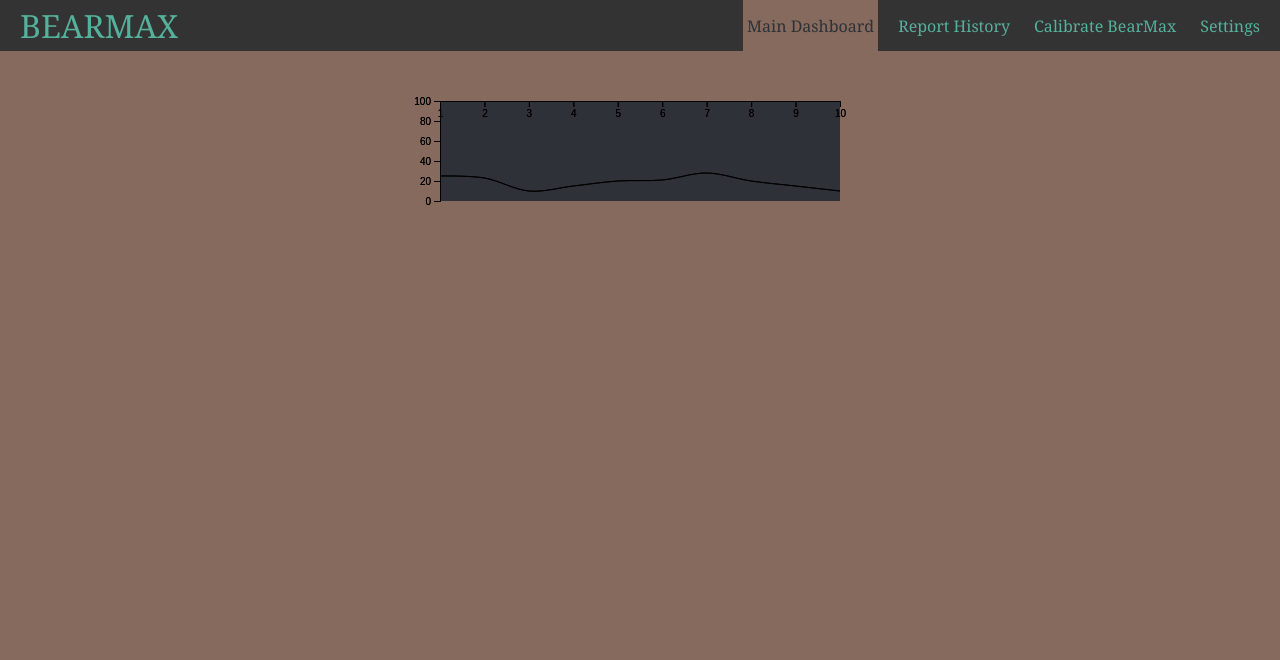
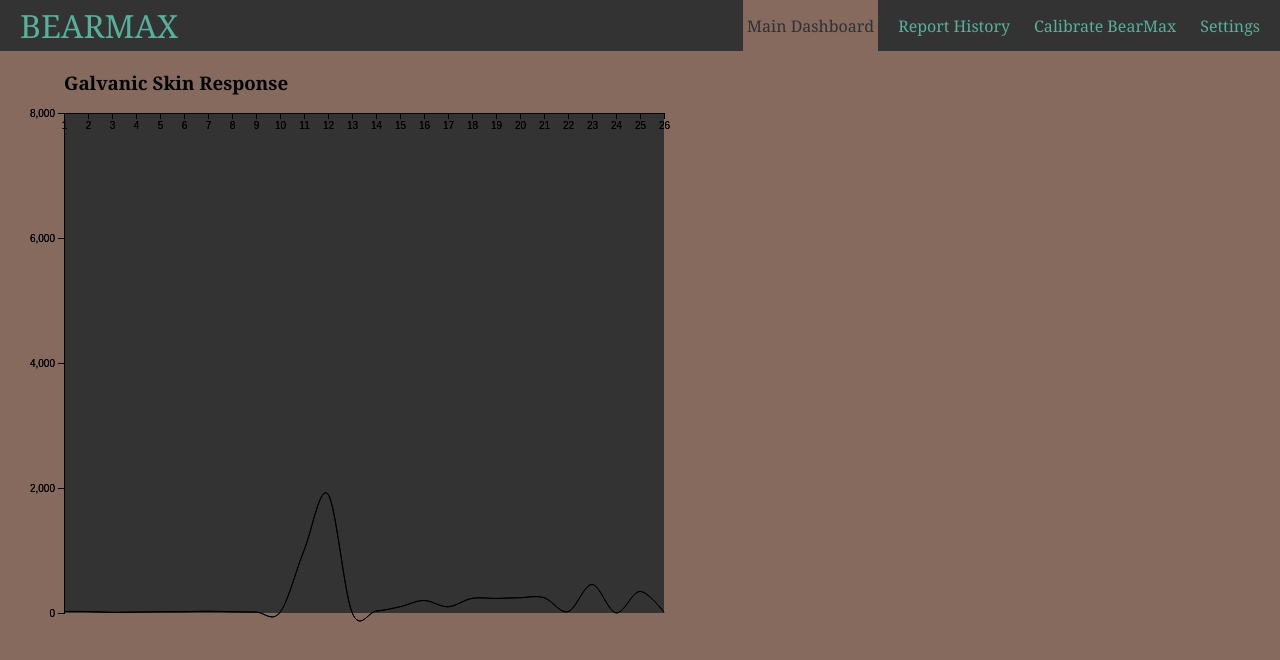
Before and after one commit to Bearmax-UCF/BEARMAX, a React (Create React App) app in the folder Client/: page /dashboard in a window 1280 px wide. Shown: the top 660 px of the page. Built offline with nearby package versions, Linux system fonts and the light colour scheme.

Commit message:
edit graph position

```diff
--- a/Client/src/Components/Component.css
+++ b/Client/src/Components/Component.css
@@ -39,3 +39,8 @@
 .logToReg, .regToLog {
     color: #56B19C;
 }
+
+.graphDisplay {
+    display:flex;
+    margin-left: 5%;
+}
--- a/Client/src/Components/HomeGraph/graph.jsx
+++ b/Client/src/Components/HomeGraph/graph.jsx
@@ -4,20 +4,20 @@ import * as d3 from "d3";
 export const Graph = (props) => {
 
     // This is just test data for building graph
-    const [data] = useState ([25, 23, 10, 15, 20, 21, 28, 20, 15, 10]);
+    const [data] = useState ([25, 23, 10, 15, 20, 21, 28, 20, 15, 10, 1000, 1900, 10, 29, 100,200, 100,234,233,245,246,21,456,2,345,12]);
 
     const svgRef = useRef();
 
     // This will update anytime data changes.
     useEffect (() => {
         // setting up svg
-        const w = 400; // width
-        const h = 100; // height
+        const w = 600; // width
+        const h = 500; // height
+        const y = 8000; // this is the yAis ma
         const svg = d3.select(svgRef.current)
             .attr('width', w)
             .attr('height', h)
-            .style('background', '#2E3138')
-            .style('margin-top', '50')
+            .style('background', '#333')
             .style('overflow', 'visible');
 
         // setting th scaling
@@ -25,7 +25,7 @@ export const Graph = (props) => {
             .domain([0, data.length -1])
             .range([0, w]);
         const yScale = d3.scaleLinear()
-            .domain([0,h])
+            .domain([0,y])
             .range([h,0]);
 
         const generateScaledLine = d3.line()
--- a/Client/src/Pages/Account/Dashboard.jsx
+++ b/Client/src/Pages/Account/Dashboard.jsx
@@ -11,7 +11,11 @@ export const Dashboard = (props) => {
         <div>
             <NavBar />
 
-            <Graph/>
+
+            <h3 className="graphDisplay">Galvanic Skin Response</h3>
+            <div className="graphDisplay">
+                <Graph/>
+            </div>
         </div>
     )
 }
```
